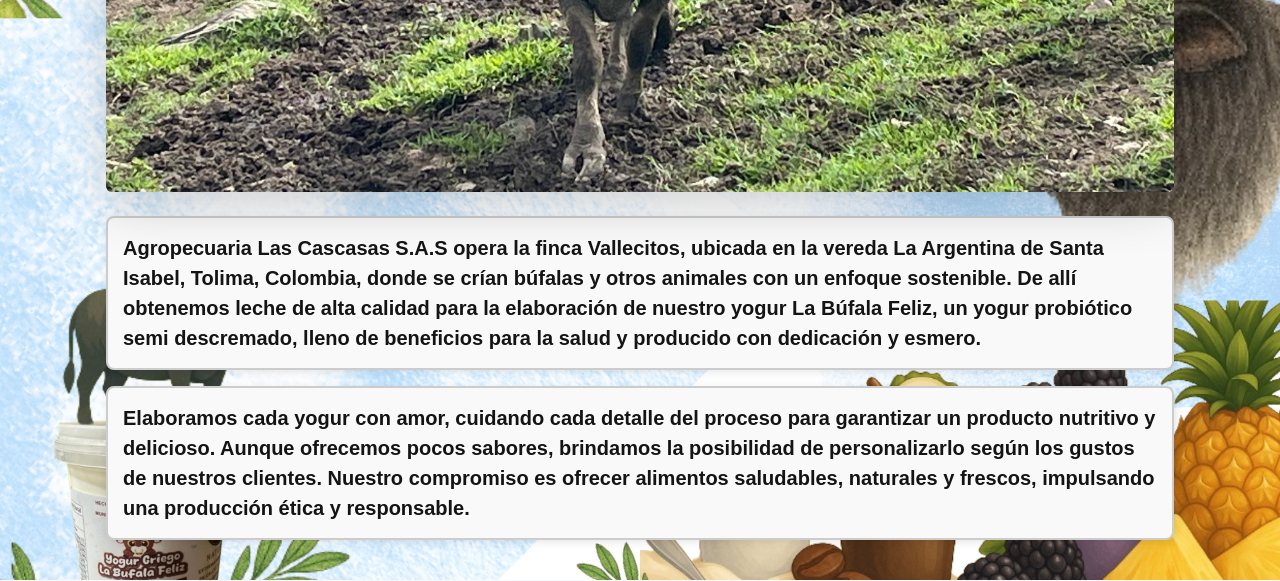
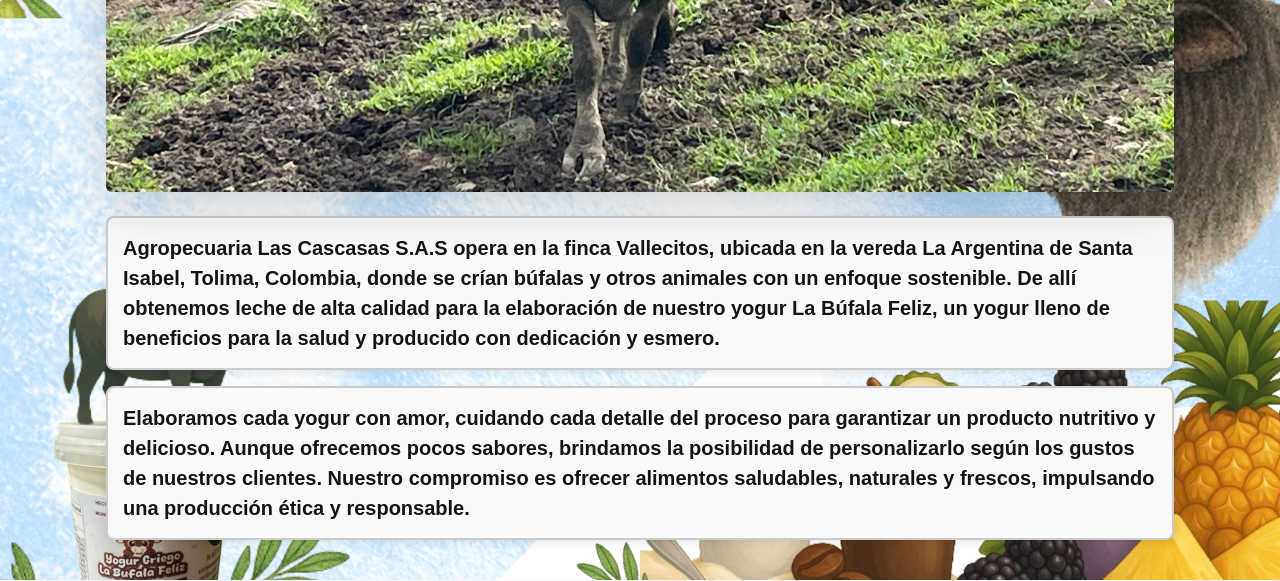
Before and after one commit to SebasTGz/ProyectoYogurBufala, a Flask app: page / in a window 1280 px wide. Shown: the part 2039-2620 px from the top of the page. Run offline with Flask 3, Linux system fonts and the light colour scheme.

Commit message:
cambio de textos

```diff
--- a/LaBufalaFeliz/templates/index.html
+++ b/LaBufalaFeliz/templates/index.html
@@ -23,10 +23,9 @@
              alt="Finca Vallecitos" class="img-fluid rounded shadow-lg mb-4" style="max-width: 100%; height: auto;">
     </div>
     <p class="paragraph-box">
-        Agropecuaria Las Cascasas S.A.S opera la finca Vallecitos, ubicada en la vereda La Argentina de Santa Isabel,
+        Agropecuaria Las Cascasas S.A.S opera en la finca Vallecitos, ubicada en la vereda La Argentina de Santa Isabel,
         Tolima, Colombia, donde se crían búfalas y otros animales con un enfoque sostenible. De allí obtenemos leche de
-        alta calidad para la elaboración de nuestro yogur La Búfala Feliz, un yogur probiótico semi descremado, lleno de
-        beneficios para la salud y producido con dedicación y esmero.
+        alta calidad para la elaboración de nuestro yogur La Búfala Feliz, un yogur lleno de beneficios para la salud y producido con dedicación y esmero.
     </p>
     <p class="paragraph-box">
         Elaboramos cada yogur con amor, cuidando cada detalle del proceso para garantizar un producto nutritivo y delicioso.
```
